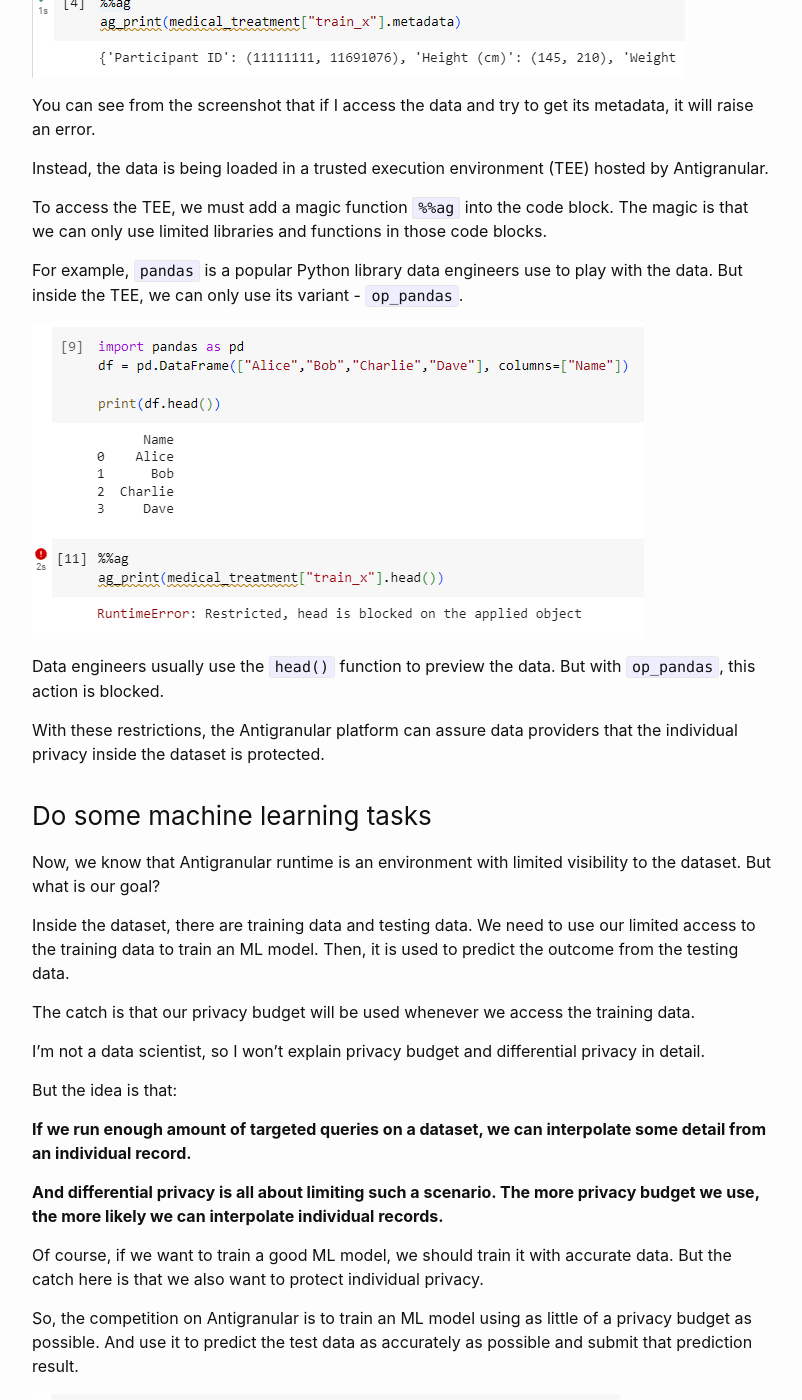
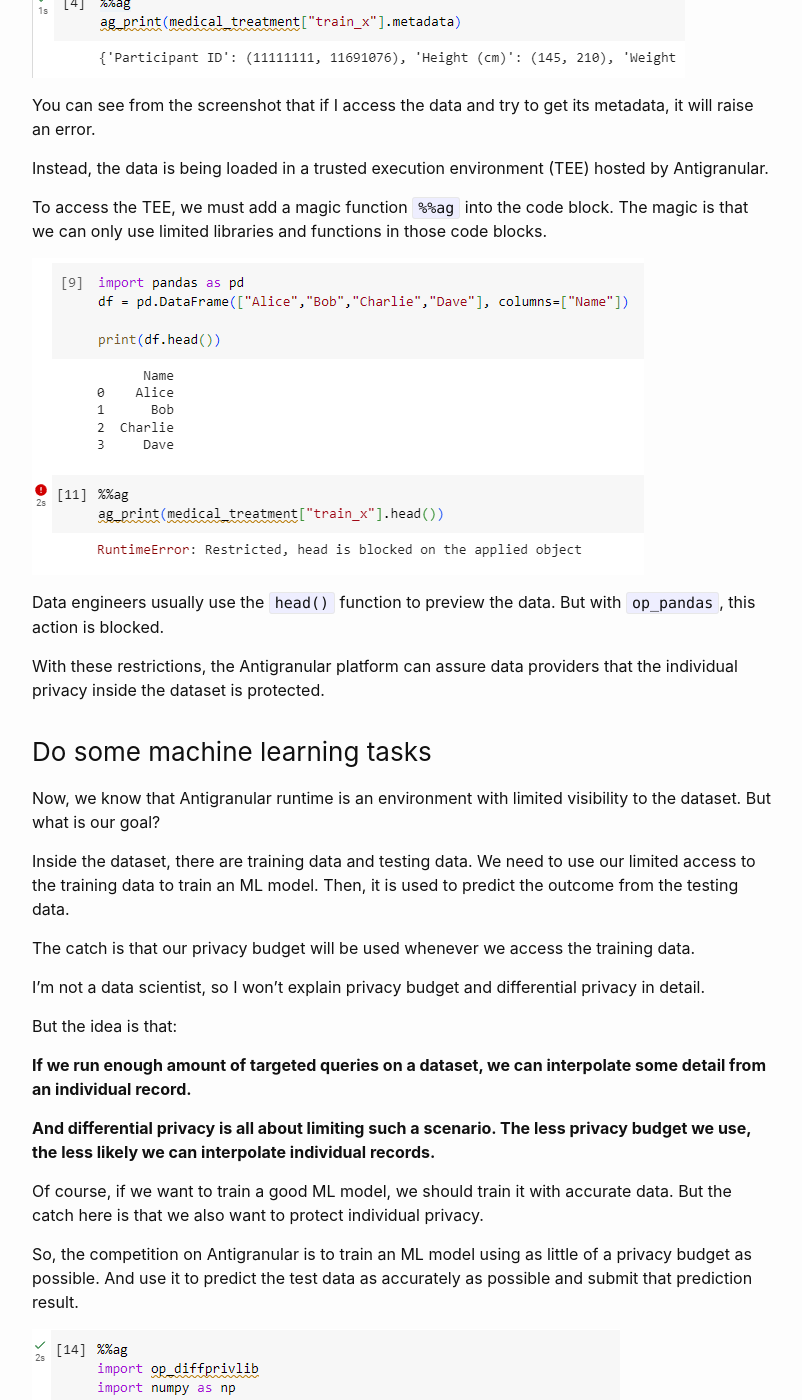
Before and after one commit to richardfan1126/richardfan1126.github.io, a Jekyll site: the page built from _posts/2023-12-26-a-playground-to-practice-differential-privacy-antigranular.markdown, in a window 1280 px wide and 1400 px high, scrolled down 3578 px. Shown: the whole window, without its empty margins (238-1040 px from the left). Built offline with Jekyll 4.4.1, drawn with Linux system fonts in a browser that asks for light colours; comment, search, counter and statistics services are not loaded; some of the changed text lies outside the part shown.

Commit message:
Edit "A playground to practice differential privacy - Antigranular"

```diff
--- a/_posts/2023-12-26-a-playground-to-practice-differential-privacy-antigranular.markdown
+++ b/_posts/2023-12-26-a-playground-to-practice-differential-privacy-antigranular.markdown
@@ -54,8 +54,6 @@
 
 To access the TEE, we must add a magic function `%%ag` into the code block. The magic is that we can only use limited libraries and functions in those code blocks.
 
-For example, `pandas` is a popular Python library data engineers use to play with the data. But inside the TEE, we can only use its variant - `op_pandas`.
-
 ![The operation in the TEE is limited](/assets/images/2fe7b0c5-15d6-41ba-b145-de0405231427.png)
 
 Data engineers usually use the `head()` function to preview the data. But with `op_pandas`, this action is blocked.
@@ -76,7 +74,7 @@
 
 **If we run enough amount of targeted queries on a dataset, we can interpolate some detail from an individual record.**
 
-**And differential privacy is all about limiting such a scenario. The more privacy budget we use, the more likely we can interpolate individual records.**
+**And differential privacy is all about limiting such a scenario. The less privacy budget we use, the less likely we can interpolate individual records.**
 
 Of course, if we want to train a good ML model, we should train it with accurate data. But the catch here is that we also want to protect individual privacy.
 
```
Also changed, not shown: other parts of _posts/2023-12-26-a-playground-to-practice-differential-privacy-antigranular.markdown (+1 -1 lines).
